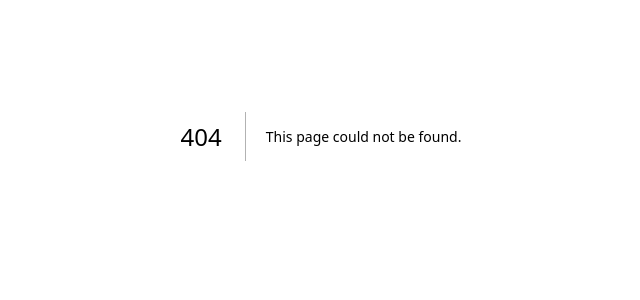
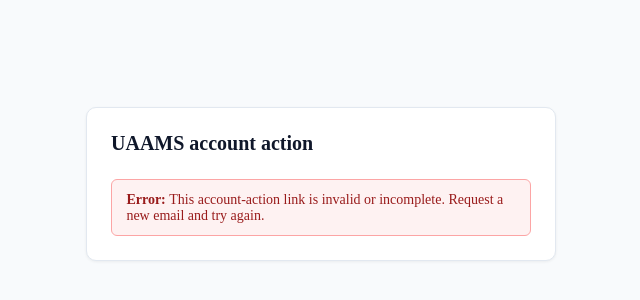
Before and after one commit to ionuthub/uaams-project, a Next.js app: page /auth/action in a window 1280 px wide. Before the commit this address had no page. Shown: the part 264-564 px from the top of the page, without its empty margins (319-959 px from the left). Built offline with nearby package versions, Linux system fonts and the light colour scheme.

Commit message:
Add unified Firebase account action route

```diff
--- /dev/null
+++ b/app/auth/action/page.js
@@ -0,0 +1,57 @@
+"use client";
+
+import { Suspense, useEffect, useState } from "react";
+import { useRouter, useSearchParams } from "next/navigation";
+import AuthCard from "../../../components/auth/AuthCard";
+import AlertBanner from "../../../components/auth/AlertBanner";
+
+const ACTION_ROUTES = {
+  verifyEmail: "/verify-email",
+  resetPassword: "/reset-password",
+};
+
+function AuthActionContent() {
+  const router = useRouter();
+  const searchParams = useSearchParams();
+  const [error, setError] = useState(null);
+
+  useEffect(() => {
+    const mode = searchParams.get("mode");
+    const oobCode = searchParams.get("oobCode");
+    const destination = ACTION_ROUTES[mode];
+
+    if (!destination || !oobCode) {
+      setError("This account-action link is invalid or incomplete. Request a new email and try again.");
+      return;
+    }
+
+    const destinationParams = new URLSearchParams({ mode, oobCode });
+    router.replace(`${destination}?${destinationParams.toString()}`);
+  }, [router, searchParams]);
+
+  return (
+    <AuthCard title="UAAMS account action">
+      {error ? (
+        <AlertBanner variant="error">{error}</AlertBanner>
+      ) : (
+        <AlertBanner variant="info">Preparing your secure account action...</AlertBanner>
+      )}
+    </AuthCard>
+  );
+}
+
+function AuthActionFallback() {
+  return (
+    <AuthCard title="UAAMS account action">
+      <AlertBanner variant="info">Loading...</AlertBanner>
+    </AuthCard>
+  );
+}
+
+export default function AuthActionPage() {
+  return (
+    <Suspense fallback={<AuthActionFallback />}>
+      <AuthActionContent />
+    </Suspense>
+  );
+}
```
Also changed, not shown: 1 other file (tests, documents, lock files or other folders).
